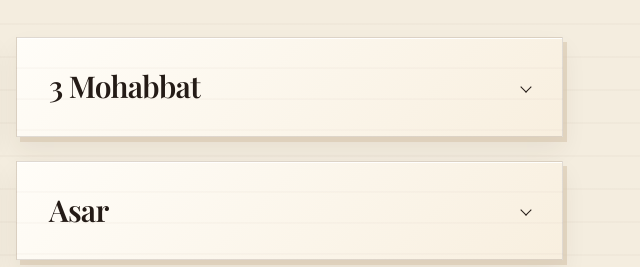
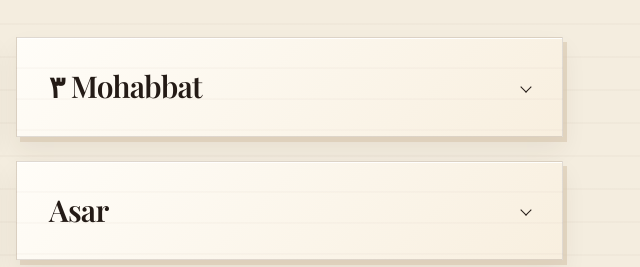
Before and after one commit to aliasgeradamally/portfolio, a plain HTML site: page poetry/index.html in a window 1280 px wide. Shown: the part 338-605 px from the top of the page, 636-1276 px from the left. Drawn offline with nearby package versions, Linux system fonts and the light colour scheme; a web font is replaced by a local one.

Commit message:
Update index.html

```diff
--- a/poetry/index.html
+++ b/poetry/index.html
@@ -417,7 +417,7 @@ and my eyes press together
 If I could I’d surrender
 and stay in this space forever</div></article>
 
-      <article class="poem"><h2>3 Mohabbat</h2><div class="verse roman">Mohabbat, mohabbat aur mohabbat
+      <article class="poem"><h2>۳ Mohabbat</h2><div class="verse roman">Mohabbat, mohabbat aur mohabbat
 3 tarah me aata hai ye musibat
 
 Pehle jo aata hai, woh naseeb hota hai Naseeb to nahi ho sakta tum mere -
```
